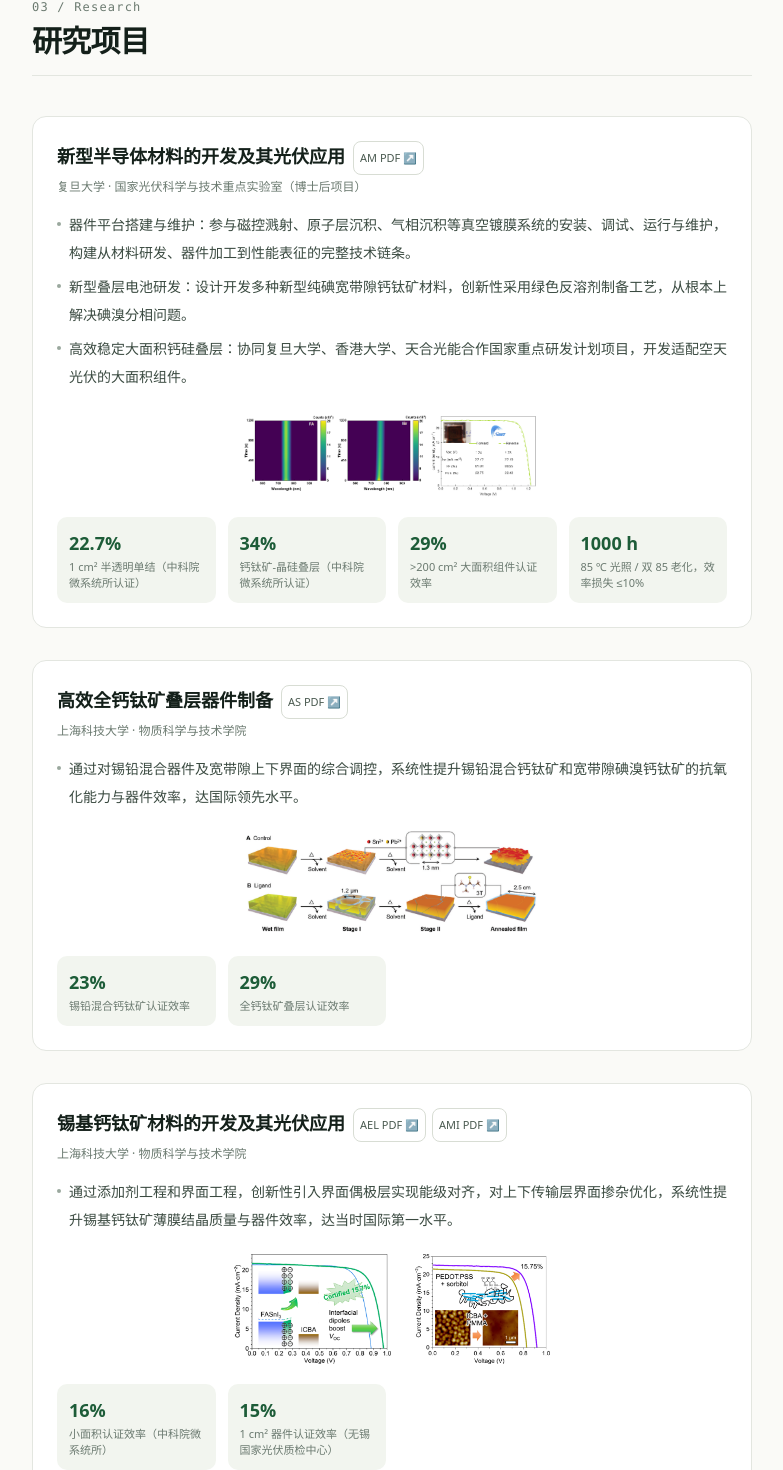
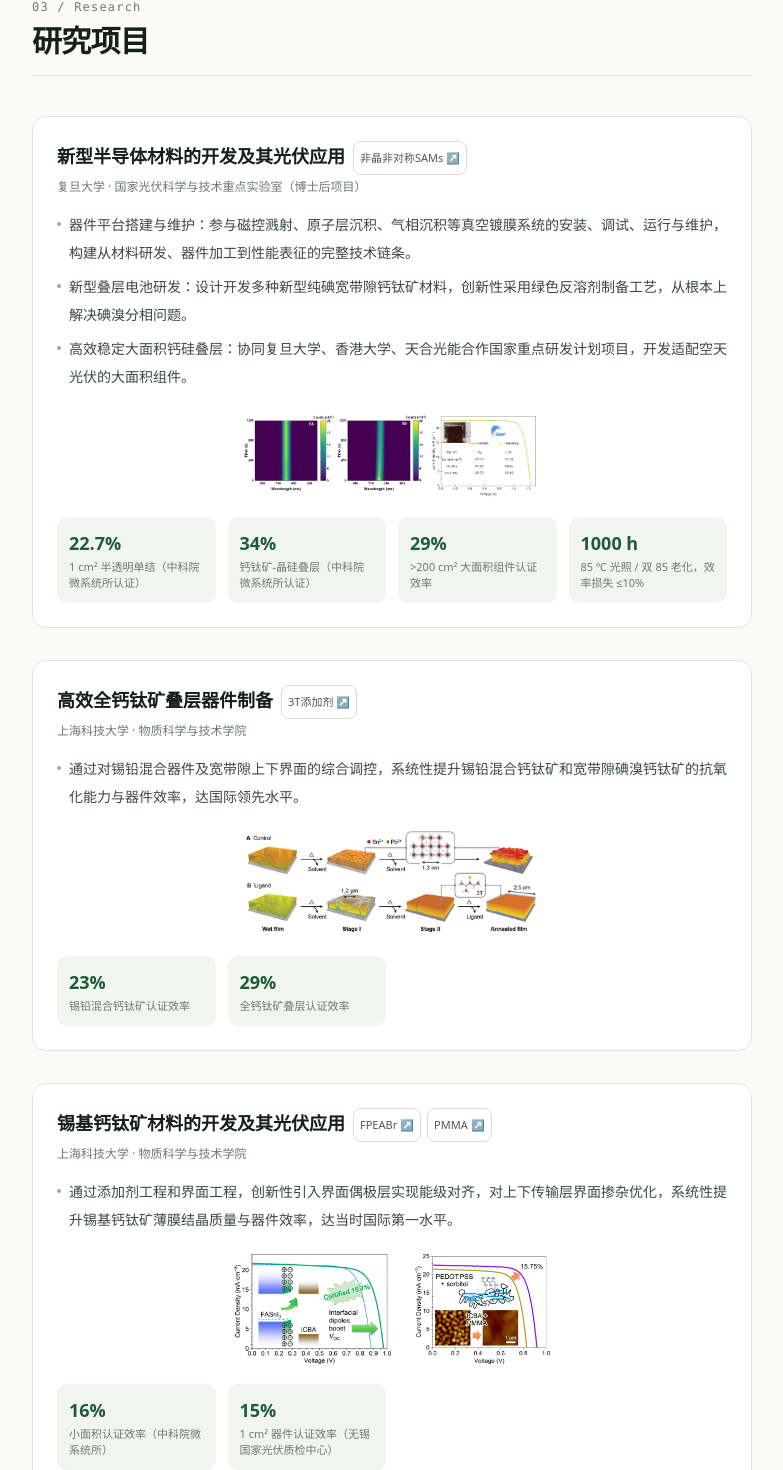
Before and after one commit to Miaodh1998/Miaodh1998.github.io, a React (Vite) app: page / in a window 1280 px wide. Shown: the part 3774-5244 px from the top of the page, without its empty margins (248-1031 px from the left). Built offline with nearby package versions, Linux system fonts and the light colour scheme.

Commit message:
rename PDF link labels

```diff
--- a/src/sections/Research.tsx
+++ b/src/sections/Research.tsx
@@ -9,7 +9,7 @@ const projects = [
   {
     title: '新型半导体材料的开发及其光伏应用',
     org: '复旦大学 · 国家光伏科学与技术重点实验室（博士后项目）',
-    links: [{ label: 'AM', href: 'papers/am-2026.pdf' }],
+    links: [{ label: '非晶非对称SAMs', href: 'papers/am-2026.pdf' }],
     body: [
       '器件平台搭建与维护：参与磁控溅射、原子层沉积、气相沉积等真空镀膜系统的安装、调试、运行与维护，构建从材料研发、器件加工到性能表征的完整技术链条。',
       '新型叠层电池研发：设计开发多种新型纯碘宽带隙钙钛矿材料，创新性采用绿色反溶剂制备工艺，从根本上解决碘溴分相问题。',
@@ -26,7 +26,7 @@ const projects = [
   {
     title: '高效全钙钛矿叠层器件制备',
     org: '上海科技大学 · 物质科学与技术学院',
-    links: [{ label: 'AS', href: 'papers/as-2025.pdf' }],
+    links: [{ label: '3T添加剂', href: 'papers/as-2025.pdf' }],
     body: [
       '通过对锡铅混合器件及宽带隙上下界面的综合调控，系统性提升锡铅混合钙钛矿和宽带隙碘溴钙钛矿的抗氧化能力与器件效率，达国际领先水平。',
     ],
@@ -40,8 +40,8 @@ const projects = [
     title: '锡基钙钛矿材料的开发及其光伏应用',
     org: '上海科技大学 · 物质科学与技术学院',
     links: [
-      { label: 'AEL', href: 'papers/ael-2024.pdf' },
-      { label: 'AMI', href: 'papers/ami-2025.pdf' },
+      { label: 'FPEABr', href: 'papers/ael-2024.pdf' },
+      { label: 'PMMA', href: 'papers/ami-2025.pdf' },
     ],
     body: [
       '通过添加剂工程和界面工程，创新性引入界面偶极层实现能级对齐，对上下传输层界面掺杂优化，系统性提升锡基钙钛矿薄膜结晶质量与器件效率，达当时国际第一水平。',
@@ -64,7 +64,7 @@ const projects = [
   {
     title: '纳米掺杂金属材料制备',
     org: '南方科技大学 · 材料科学与工程系',
-    links: [{ label: '专利', href: 'papers/patent-cn116727668a.pdf' }],
+    links: [{ label: '钛银合金', href: 'papers/patent-cn116727668a.pdf' }],
     body: [
       '针对钛合金抗菌性能改性，将钛合金粉末与纳米含银/含铜抗菌粉末混合成型，基于抗菌析出相溶解的动力学、热力学过程及析出相平均间距与抗菌性能的关系，实现低添加量下的高效抗菌并降低成本。',
     ],
@@ -91,7 +91,7 @@ export default function Research() {
                       rel="noreferrer"
                       className="rounded-md border border-[#d8ddd4] bg-white px-1.5 py-0.5 text-[11px] font-medium text-[#4a5a50] transition-colors hover:border-[#1d5c38] hover:text-[#1d5c38]"
                     >
-                      {l.label} PDF ↗
+                      {l.label} ↗
                     </a>
                   ))}
                 </span>
```
